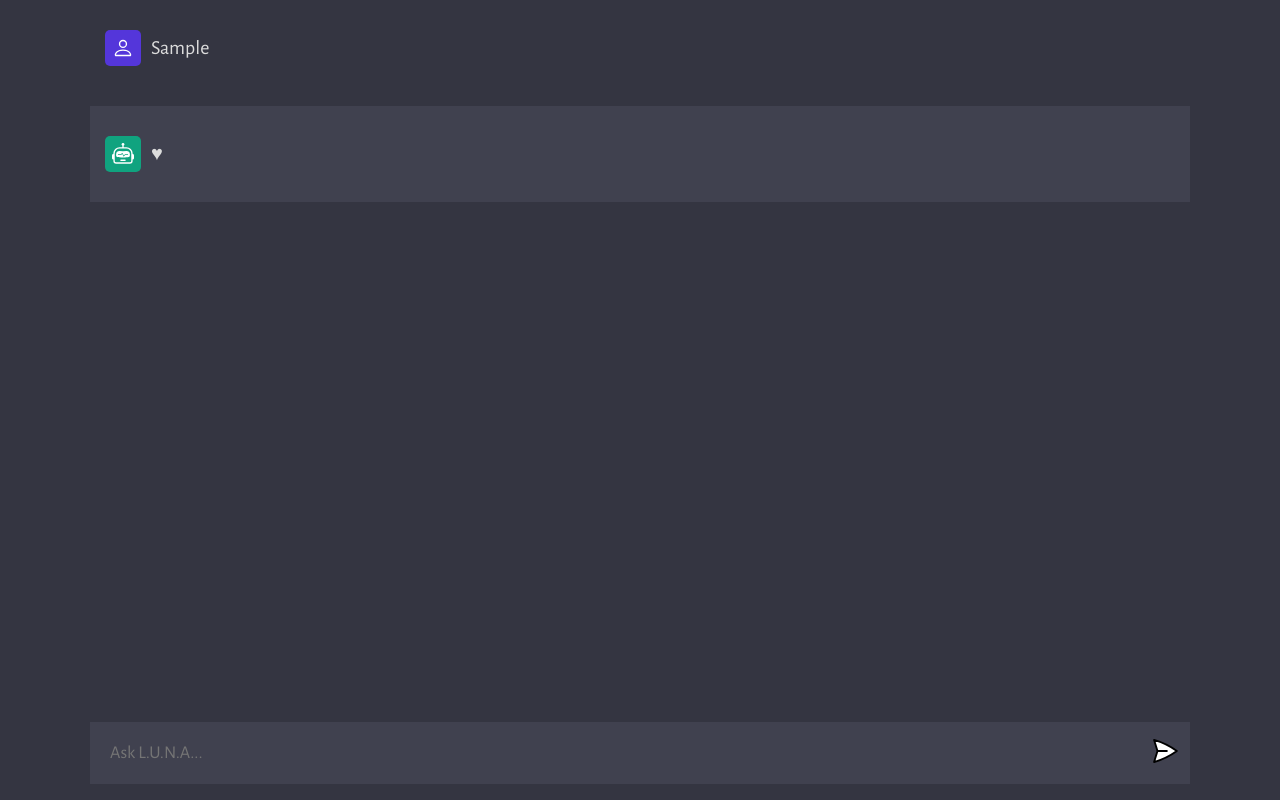
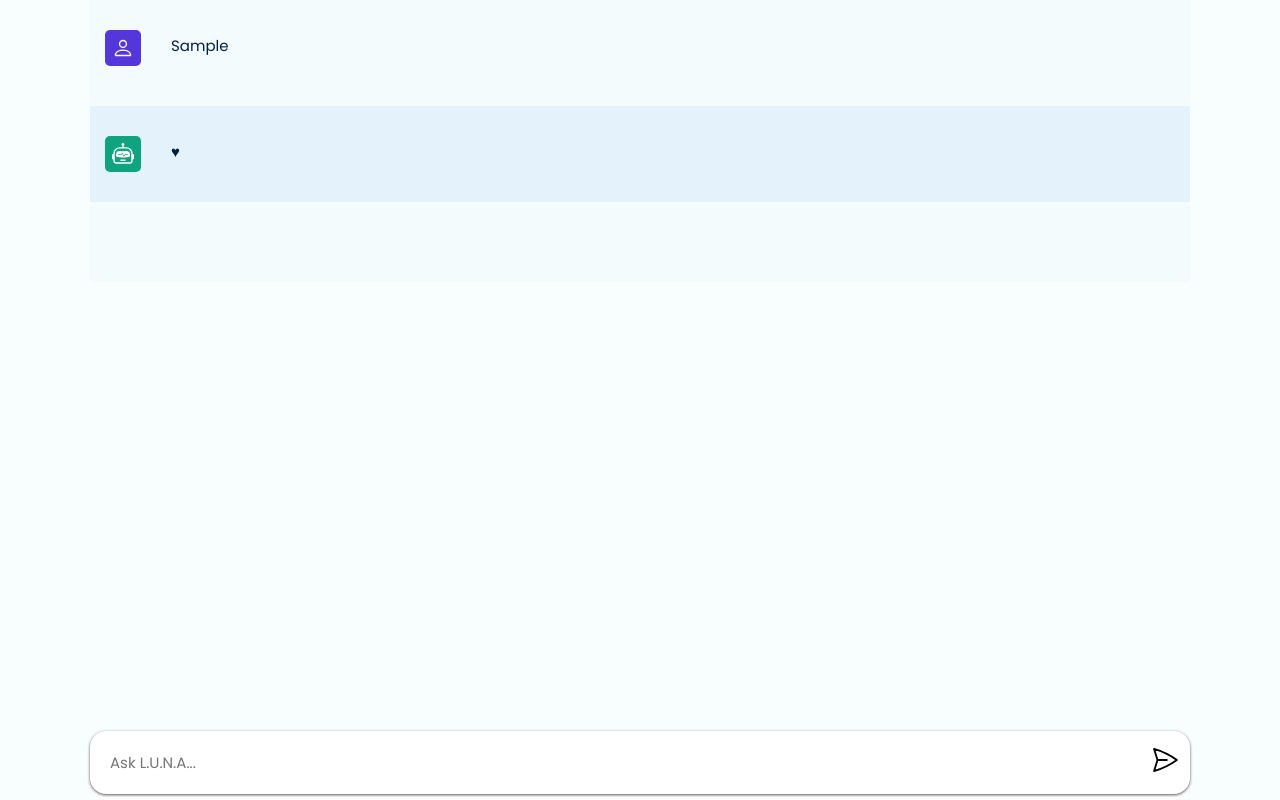
Before and after one commit to KobiManuel/L.U.N.A_Codex, a website built with Vite: page client/index.html in a window 1280 px wide. Both pictures are taken after typing "Sample" into the empty fields and a click on the button 1165 px from the left and 753 px from the top of the page. Built offline with nearby package versions, Linux system fonts and the light colour scheme.

Commit message:
feat(User Interface): changed interface styling

```diff
--- a/client/index.html
+++ b/client/index.html
@@ -10,16 +10,30 @@
   <body>
     <div id="app">
       <div id="chat_container"></div>
-      <form>
+      <div class="form-container">
+        <form style="min-height: 62px">
           <textarea
             name="prompt"
             rows="1"
             cols="1"
             placeholder="Ask L.U.N.A..."
+            oninput="autoResize()"
           ></textarea>
           <button type="submit"><img src="assets/send.svg" /></button>
         </form>
       </div>
+    </div>
     <script type="module" src="/script.js"></script>
   </body>
+  <script>
+    function autoResize() {
+      const form = document.querySelector("form");
+      const textarea = document.querySelector("textarea");
+      const height = textarea.scrollHeight - textarea.scrollHeight * 0.5;
+      if (textarea.scrollHeight > 62) {
+        form.style.height = `${textarea.scrollHeight - height}px`;
+      }
+      console.log(textarea.scrollHeight);
+    }
+  </script>
 </html>
--- a/client/script.js
+++ b/client/script.js
@@ -2,6 +2,7 @@ import bot from "./assets/bot.svg";
 import user from "./assets/user.svg";
 
 const form = document.querySelector("form");
+const textarea = document.querySelector("textarea");
 const chatContainer = document.getElementById("chat_container");
 
 let loadInterval;
@@ -55,9 +56,12 @@ function chatStripe(isAi, value, uniqueId) {
 
 const handleSubmit = async (e) => {
   e.preventDefault();
-
   const data = new FormData(form);
-
+  textarea.value = "";
+  if (textarea.value === "") {
+    // Reset form height to default value
+    form.style.height = "auto";
+  }
   //user's chat box
   chatContainer.innerHTML += chatStripe(false, data.get("prompt"));
 
@@ -94,7 +98,7 @@ const handleSubmit = async (e) => {
   } else {
     const err = await response.text();
 
-    messageDiv.innerHTML = "Something went wrong";
+    messageDiv.innerHTML = "Houston, we have a problem! 🤯🤯";
 
     alert(err);
   }
--- a/client/style.css
+++ b/client/style.css
@@ -1,22 +1,20 @@
-@import url("https://fonts.googleapis.com/css2?family=Alegreya+Sans:wght@100;300;400;500;700;800;900&display=swap");
+@import url("https://fonts.googleapis.com/css2?family=Poppins:ital,wght@0,100;0,200;0,300;0,400;0,500;0,600;0,700;0,800;0,900;1,100;1,200;1,300;1,400;1,500;1,600;1,700;1,800;1,900&display=swap");
 
 * {
   margin: 0;
   padding: 0;
   box-sizing: border-box;
-  font-family: "Alegreya Sans", sans-serif;
+  font-family: "Poppins", sans-serif;
 }
 
 body {
-  background: #343541;
+  background-color: rgba(204, 239, 247, 0.123);
 }
 
 #app {
   max-width: 1100px;
   margin: auto;
-  height: 100vh;
-  background: #343541;
-
+  background-color: rgba(204, 239, 247, 0.123);
   display: flex;
   flex-direction: column;
   align-items: center;
@@ -27,7 +25,6 @@ body {
   flex: 1;
   width: 100%;
   height: 100%;
-  overflow-y: scroll;
 
   display: flex;
   flex-direction: column;
@@ -38,6 +35,7 @@ body {
 
   padding-bottom: 20px;
   scroll-behavior: smooth;
+  margin-bottom: 60px;
 }
 
 /* hides scrollbar */
@@ -51,7 +49,9 @@ body {
 }
 
 .ai {
-  background: #40414f;
+  background: #4c9ce217;
+  /* border-top: 1px solid #0022401d;
+  border-bottom: 1px solid #0022401d; */
 }
 
 .chat {
@@ -61,8 +61,8 @@ body {
 
   display: flex;
   flex-direction: row;
-  align-items: center;
-  gap: 10px;
+  gap: 30px;
+  padding-right: 45px;
 }
 
 .profile {
@@ -90,8 +90,9 @@ body {
 .message {
   flex: 1;
 
-  color: #dcdcdc;
-  font-size: 20px;
+  color: #002240;
+  font-size: 15px;
+  line-height: 32px;
 
   max-width: 100%;
   overflow-x: scroll;
@@ -112,25 +113,33 @@ body {
 .message::-webkit-scrollbar {
   display: none;
 }
-
+.form-container {
+  width: 1100px;
+  max-width: 1100px;
+  background-color: white;
+  position: fixed;
+  bottom: 0;
+  border-radius: 16px;
+}
 form {
   width: 100%;
-  max-width: 1280px;
   margin: 0 auto;
   padding: 10px;
-  background: #40414f;
+  background: white;
 
   display: flex;
   flex-direction: row;
   gap: 10px;
-  margin-bottom: 16px;
+  border-radius: 16px;
+  box-shadow: 0 1px 3px #555;
+  margin-bottom: 6px;
 }
 
 textarea {
   width: 100%;
 
-  color: #fff;
-  font-size: 18px;
+  color: #002240;
+  font-size: 15px;
 
   padding: 10px;
   background: transparent;
@@ -138,6 +147,58 @@ textarea {
   border: none;
   outline: none;
   resize: none;
+  overflow-y: scroll;
+}
+/* textarea::-webkit-scrollbar {
+  height: 12px !important;
+  max-height: 12px !important;
+  width: 0.5rem;
+  background-color: #002240;
+  border-radius: 14px;
+  cursor: pointer !important;
+}
+textarea::-webkit-scrollbar-thumb {
+  height: 12px !important;
+  max-height: 12px !important;
+  cursor: pointer !important;
+} */
+
+textarea::-webkit-scrollbar {
+  height: 1rem;
+  width: 0.5rem;
+}
+
+textarea::-webkit-scrollbar:horizontal {
+  height: 0.5rem;
+  width: 1rem;
+}
+
+textarea::-webkit-scrollbar-track {
+  background-color: transparent;
+  border-radius: 9999px;
+}
+
+textarea::-webkit-scrollbar-thumb {
+  --tw-border-opacity: 1;
+  background-color: #002240;
+  border-color: rgba(255, 255, 255, var(--tw-border-opacity));
+  border-radius: 9999px;
+  border-width: 1px;
+}
+
+textarea::-webkit-scrollbar-thumb:hover {
+  --tw-bg-opacity: 1;
+  background-color: rgba(236, 236, 241, var(--tw-bg-opacity));
+}
+
+textarea::-webkit-scrollbar-thumb {
+  --tw-bg-opacity: 1;
+  background-color: #002240;
+}
+
+textarea::-webkit-scrollbar-thumb:hover {
+  --tw-bg-opacity: 1;
+  background-color: rgba(204, 239, 247, 0.928);
 }
 
 button {
--- a/server/server.js
+++ b/server/server.js
@@ -3,7 +3,7 @@ import * as dotenv from "dotenv";
 import cors from "cors";
 import { Configuration, OpenAIApi } from "openai";
 
-dotenv.config;
+dotenv.config();
 
 const configuration = new Configuration({
   apiKey: process.env.OPENAI_API_KEY,
```
Also changed, not shown: 1 other file. Lines whose indentation alone changed are shown as unchanged.
